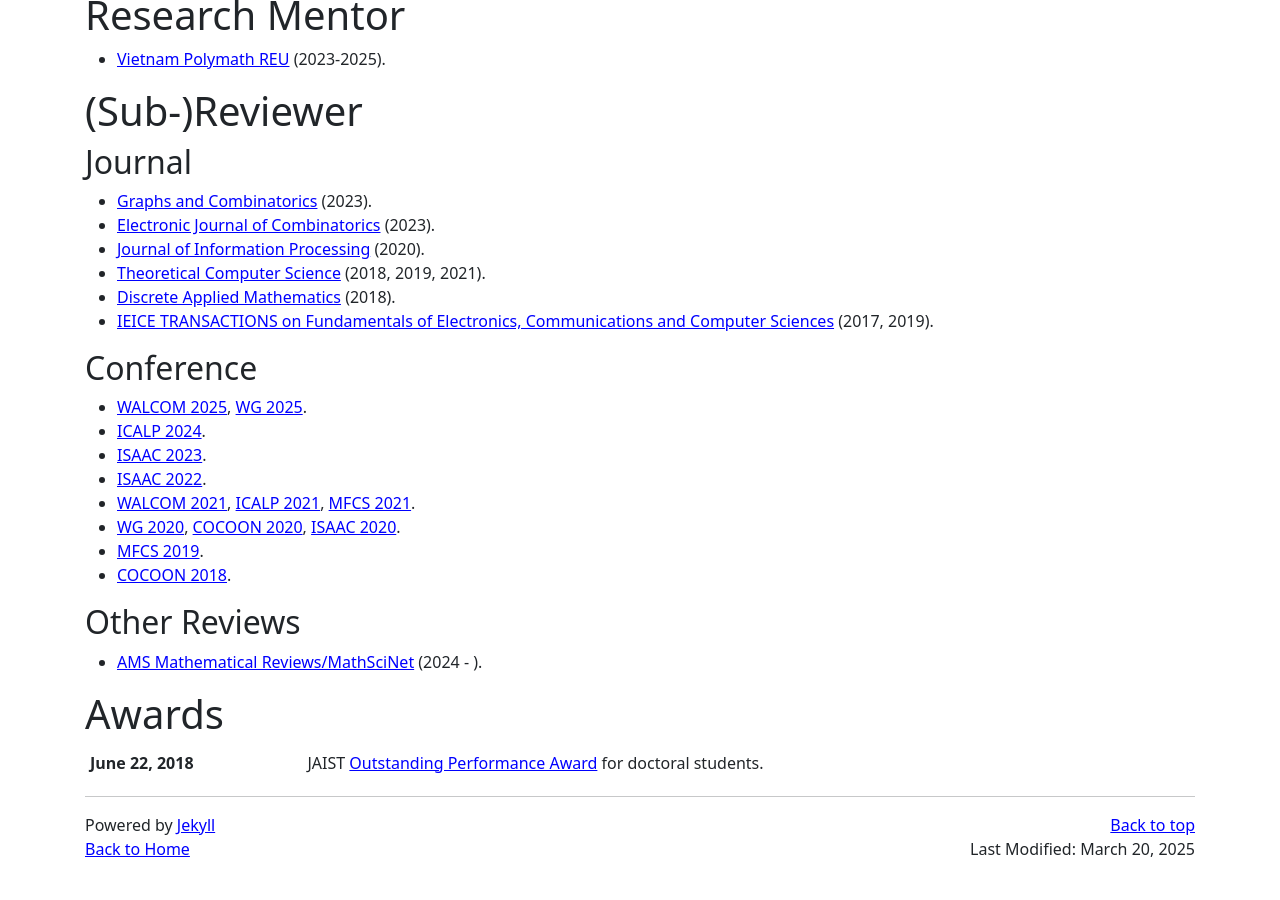
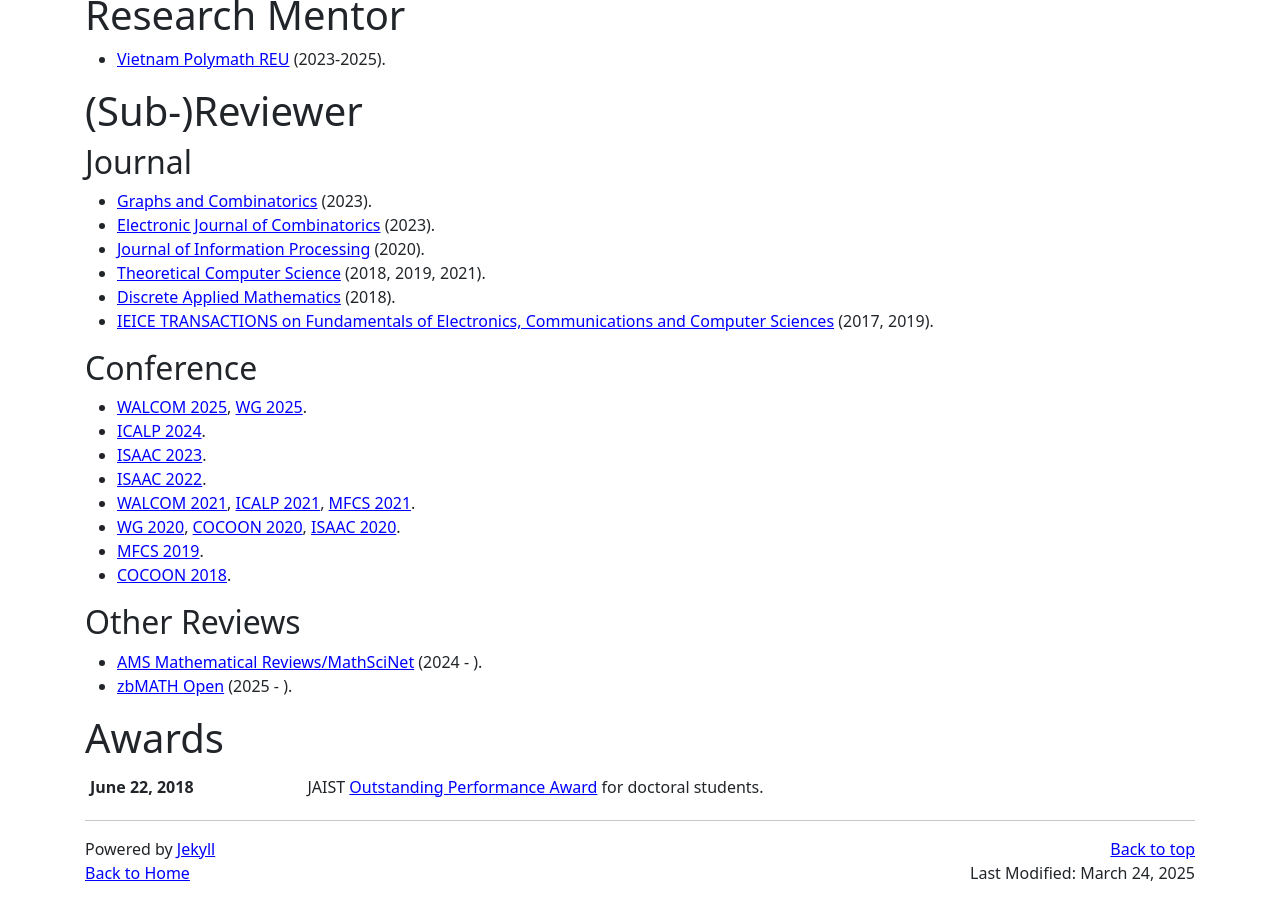
Before and after one commit to hoanganhduc/hoanganhduc.github.io, a Jekyll site: the page built from activities.md, in a window 1280 px wide and 900 px high, scrolled down 921 px. Built offline with Jekyll 4.4.1, drawn with Linux system fonts in a browser that asks for light colours; nearby versions of some CDN libraries; a style sheet for code colours, icons or effects is not loaded; before the commit the page ends 1797 px from its top, so only the background shows below that.

Commit message:
Updated @ 2025-03-24  17:19:47 ICT

```diff
--- a/activities.md
+++ b/activities.md
@@ -3,7 +3,7 @@ layout: default
 title: "Activities"
 permalink: /activities/
 <!--mathjax: true-->
-last_modified_at: 2025-03-20
+last_modified_at: 2025-03-24
 description: This page contains a list of Duc A. Hoang's research activities
 keywords: activities, grant, visit, review, research, Duc A. Hoang
 ---
@@ -67,6 +67,7 @@ keywords: activities, grant, visit, review, research, Duc A. Hoang
 ## Other Reviews
 
 * [AMS Mathematical Reviews/MathSciNet](http://www.ams.org/publications/math-reviews/math-reviews) (2024 - ).
+* [zbMATH Open](https://zbmath.org/reviewer-service/) (2025 - ).
 
 # Awards
 
```
Also changed, not shown: index.md (+1 -1 lines), 2 other files.
